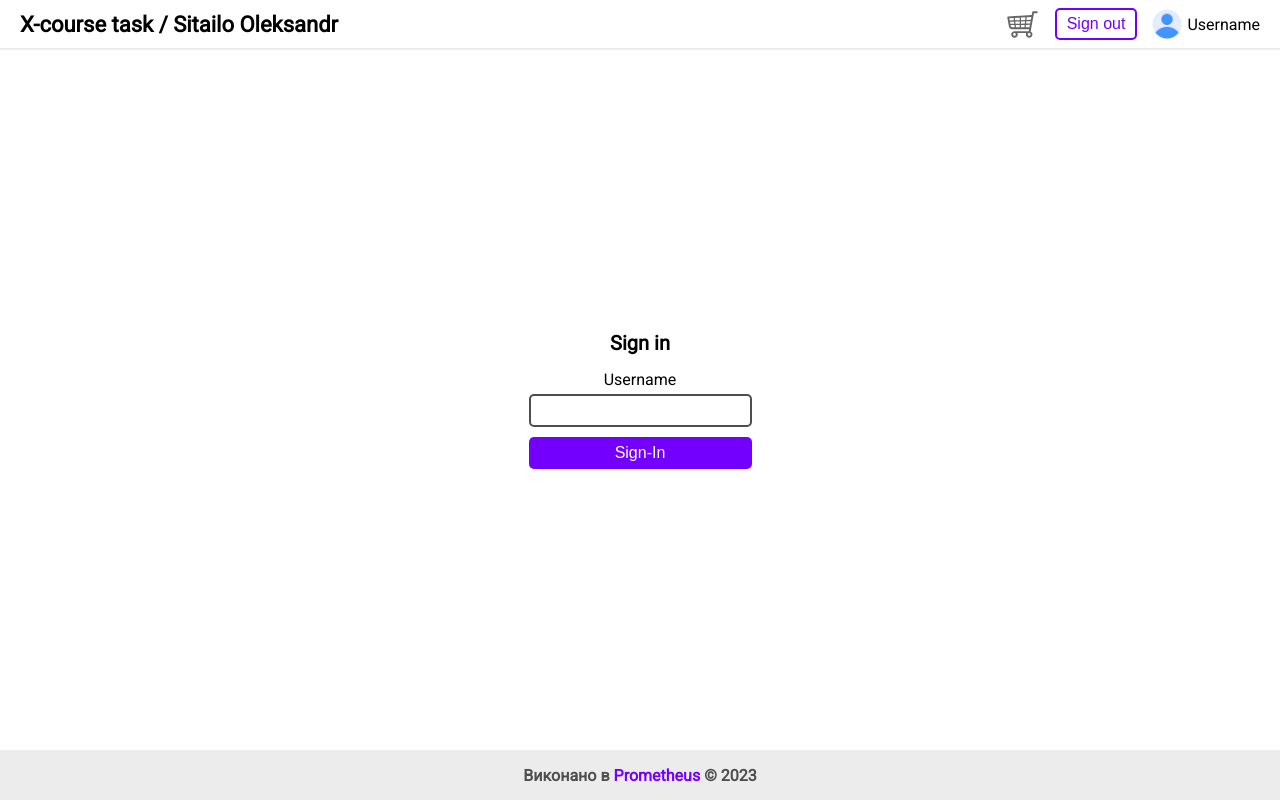
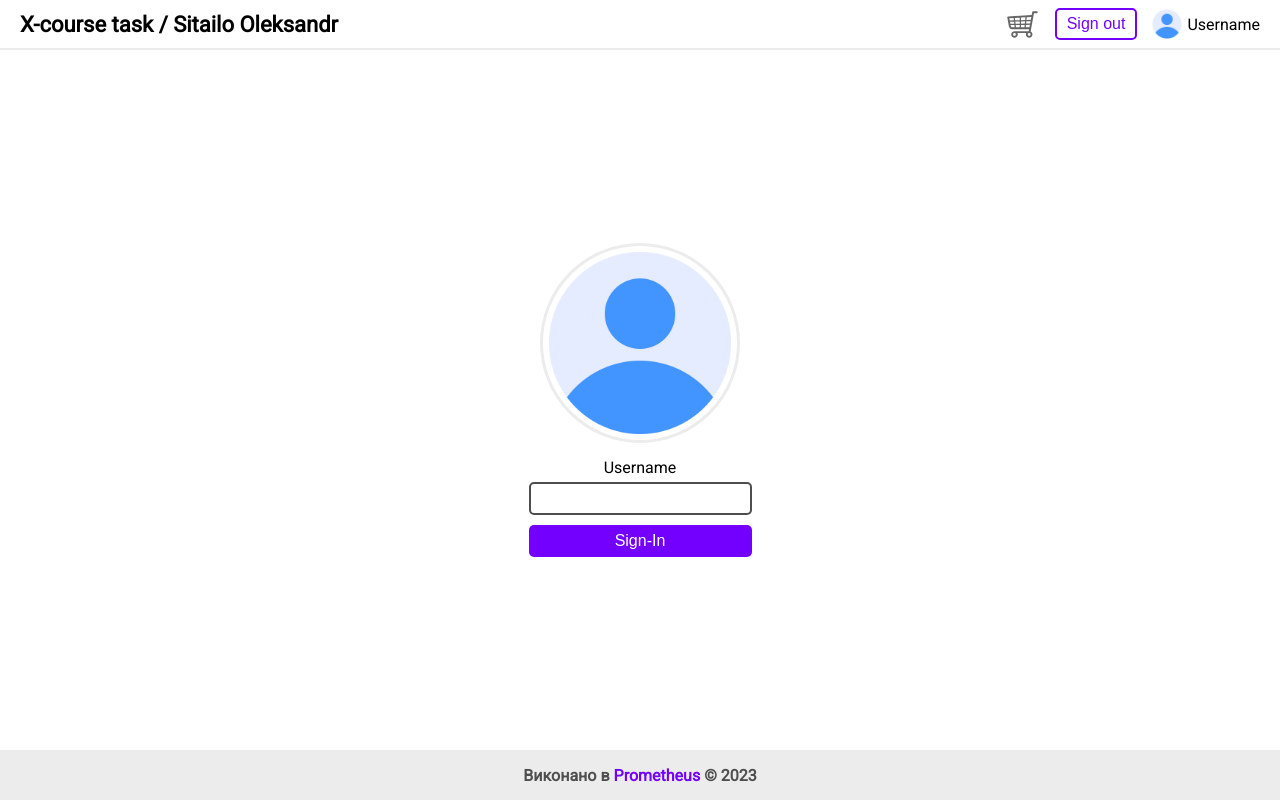
Before and after one commit to SoleksandrS/CiklumCourseProject, a React (Vite) app in the folder X-course-task/: page /signin in a window 1280 px wide. Built offline with nearby package versions, Linux system fonts and the light colour scheme.

Commit message:
feat: add avatar image

```diff
--- a/X-course-task/src/pages/SignIn/SignIn.module.scss
+++ b/X-course-task/src/pages/SignIn/SignIn.module.scss
@@ -7,6 +7,14 @@
   align-items: center;
   justify-content: center;
   gap: 15px;
+}
+
+.avatar {
+  height: 200px;
+  width: 200px;
+  border: 3px solid $colorBackgroundDark;
+  border-radius: 50%;
+  padding: 3px;
 }
 
 .form {
--- a/X-course-task/src/pages/SignIn/SignIn.tsx
+++ b/X-course-task/src/pages/SignIn/SignIn.tsx
@@ -1,5 +1,7 @@
 import { useCallback } from 'react';
 import { Button } from '../../components';
+
+import avatarIcon from '../../assets/images/avatar.png';
 
 import styles from './SignIn.module.scss';
 
@@ -11,7 +13,7 @@ function SignIn() {
 
   return (
     <div className={styles['sign-in']}>
-      <h1>Sign in</h1>
+      <img className={styles['avatar']} src={avatarIcon} alt="avatar" />
       <form className={styles['form']} onSubmit={onSubmitHandler}>
         <div className={styles['row']}>
           <label className={styles['label']} htmlFor="user-name">
```
